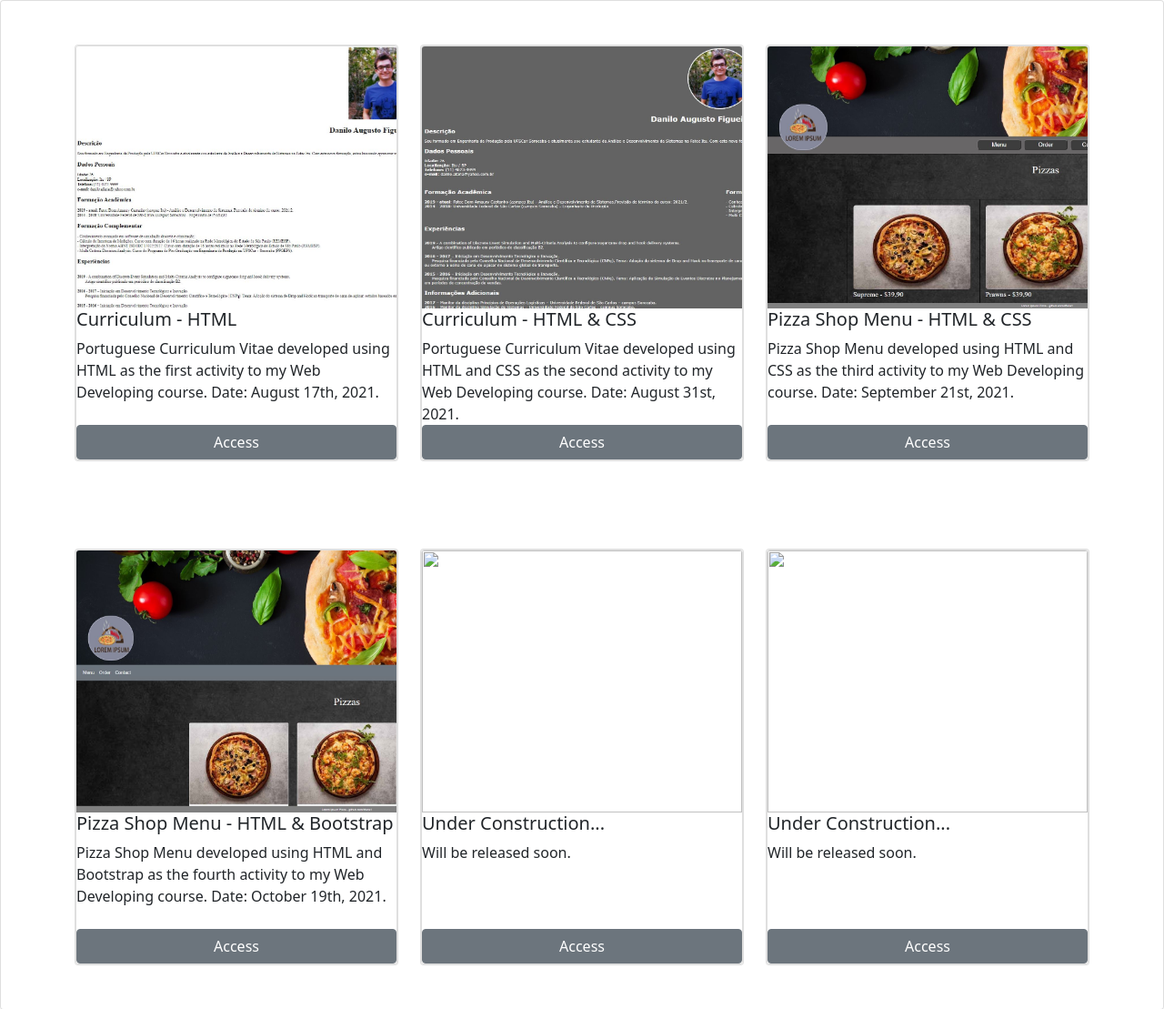
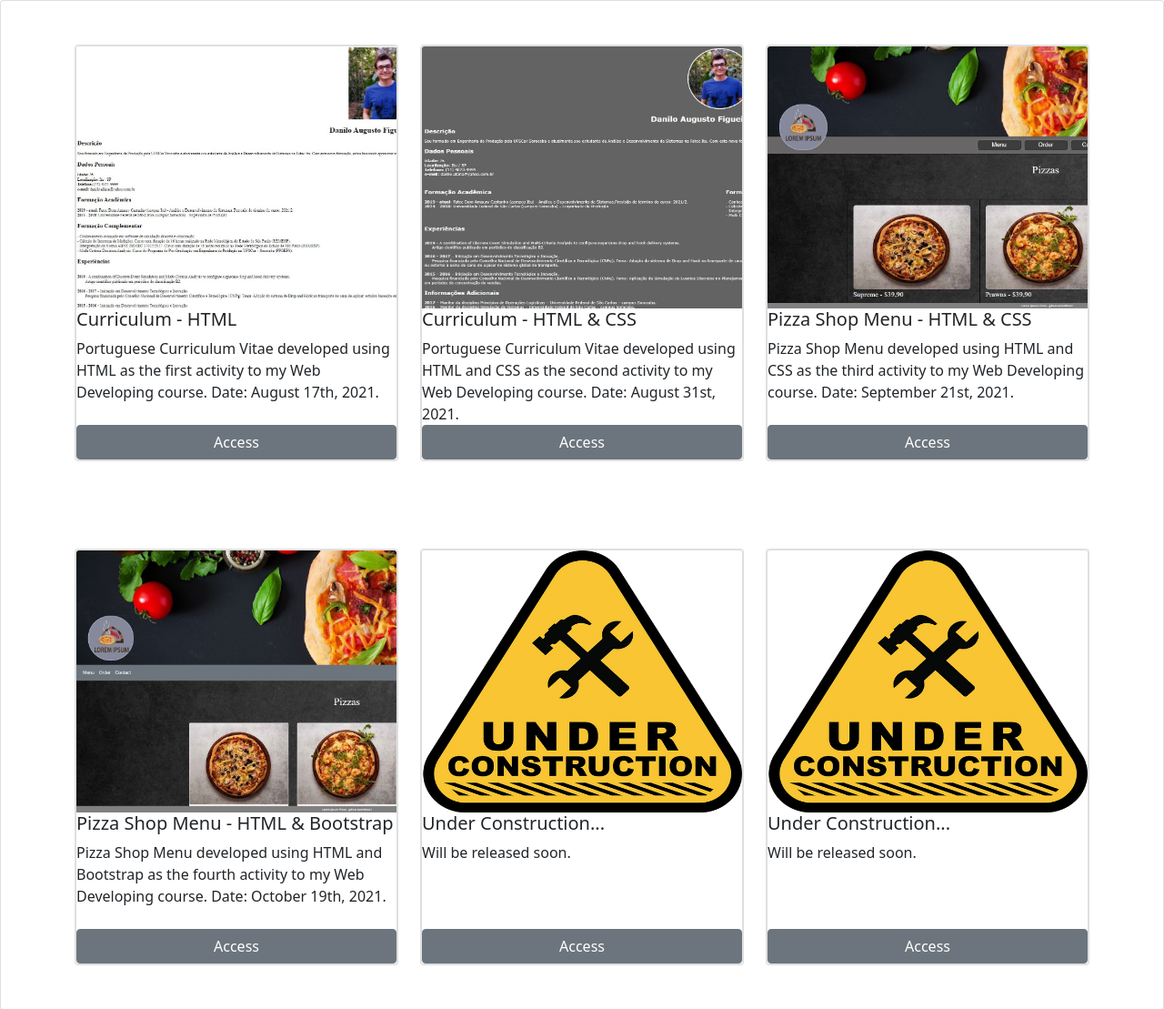
Before and after one commit to dfaria1/dfaria1.github.io, a plain HTML site: page index.html in a window 1280 px wide. Shown: the whole page at 91% size. Drawn offline with nearby package versions, Linux system fonts and the light colour scheme.

Commit message:
Update index.html

```diff
--- a/index.html
+++ b/index.html
@@ -59,7 +59,7 @@
                 <div class="col-12 col-md-6 col-lg-4">
                     <div class="card mt-5 mb-5">
                         <div class="card">
-                            <img class="card-img-top" style="height: 18rem;" src="PWEB2021-2_Tarefas/img/under_construction.jpeg">
+                            <img class="card-img-top" style="height: 18rem;" src="img/under_construction.jpeg">
                             <h5 class="card-title">Under Construction...</h5>
                             <p class="card-text" style="height: 5rem;">Will be released soon.</p>
                             <a href="#" class="btn btn-secondary">Access</a>
@@ -69,7 +69,7 @@
                 <div class="col-12 col-md-6 col-lg-4">
                     <div class="card mt-5 mb-5">
                         <div class="card">
-                            <img class="card-img-top" style="height: 18rem;" src="PWEB2021-2_Tarefas/img/under_construction.jpeg">
+                            <img class="card-img-top" style="height: 18rem;" src="img/under_construction.jpeg">
                             <h5 class="card-title">Under Construction...</h5>
                             <p class="card-text" style="height: 5rem;">Will be released soon.</p>
                             <a href="#" class="btn btn-secondary">Access</a>
```
